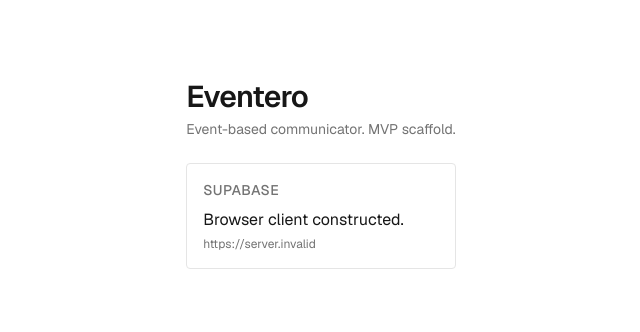
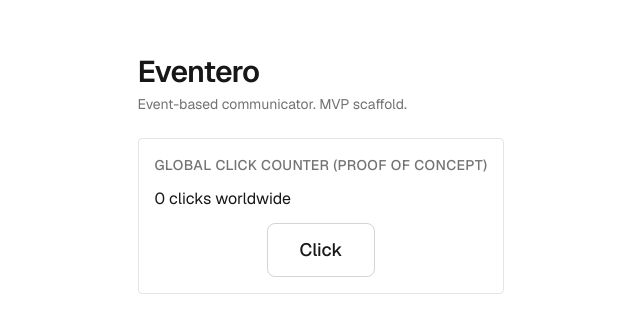
Before and after one commit to kacper-mush/Eventero, a Next.js app: page / in a window 1280 px wide. Shown: the part 226-558 px from the top of the page, without its empty margins (319-959 px from the left). Built offline with nearby package versions, Linux system fonts and the light colour scheme; no server answers; the database is empty.

Commit message:
Simple click counter proof of concept (#16)

```diff
--- a/src/app/page.tsx
+++ b/src/app/page.tsx
@@ -1,29 +1,46 @@
 "use client";
+
+import { useEffect, useState } from "react";
 
 import { createClient } from "@/lib/supabase/client";
 
-type Status =
-  | { kind: "connected"; detail: string }
-  | { kind: "missing-env" }
-  | { kind: "error"; detail: string };
-
-function checkSupabase(): Status {
-  const url = process.env.NEXT_PUBLIC_SUPABASE_URL;
-  const key = process.env.NEXT_PUBLIC_SUPABASE_ANON_KEY;
-  if (!url || !key) return { kind: "missing-env" };
-  try {
-    createClient();
-    return { kind: "connected", detail: url };
-  } catch (err) {
-    return {
-      kind: "error",
-      detail: err instanceof Error ? err.message : String(err),
-    };
-  }
-}
+const supabase = createClient();
 
 export default function Home() {
-  const status = checkSupabase();
+  const [count, setCount] = useState<number | null>(null);
+  const [error, setError] = useState<string | null>(null);
+  const [pending, setPending] = useState(false);
+
+  useEffect(() => {
+    let cancelled = false;
+    (async () => {
+      const { count, error } = await supabase
+        .from("clicks")
+        .select("*", { count: "exact", head: true });
+      if (cancelled) return;
+      if (error) setError(error.message);
+      else setCount(count ?? 0);
+    })();
+    return () => {
+      cancelled = true;
+    };
+  }, []);
+
+  async function handleClick() {
+    setPending(true);
+    setError(null);
+    const { error: insertError } = await supabase.from("clicks").insert({});
+    if (insertError) {
+      setError(insertError.message);
+    } else {
+      const { count, error: countError } = await supabase
+        .from("clicks")
+        .select("*", { count: "exact", head: true });
+      if (countError) setError(countError.message);
+      else setCount(count ?? 0);
+    }
+    setPending(false);
+  }
 
   return (
     <main className="mx-auto flex min-h-screen max-w-xl flex-col justify-center gap-6 p-6 font-sans">
@@ -34,19 +51,24 @@ export default function Home() {
         </p>
       </header>
 
-      <section className="rounded border border-neutral-200 p-4 dark:border-neutral-800">
+      <section className="flex flex-col gap-3 rounded border border-neutral-200 p-4 dark:border-neutral-800">
         <h2 className="text-sm font-medium uppercase tracking-wide text-neutral-500">
-          Supabase
+          Global click counter (Proof of concept)
         </h2>
-        <p className="mt-2 text-base">
-          {status.kind === "connected" && "Browser client constructed."}
-          {status.kind === "missing-env" &&
-            "NEXT_PUBLIC_SUPABASE_URL / NEXT_PUBLIC_SUPABASE_ANON_KEY are not set."}
-          {status.kind === "error" && "Failed to construct client."}
+        <p className="text-base">
+          {count === null ? "…" : `${count.toLocaleString()} clicks worldwide`}
         </p>
-        {"detail" in status && (
-          <p className="mt-1 break-all text-xs text-neutral-500">
-            {status.detail}
+        <button
+          type="button"
+          onClick={handleClick}
+          disabled={pending}
+          className="self-center rounded-lg border border-neutral-300 px-8 py-3 text-lg font-medium transition duration-75 hover:bg-neutral-100 active:scale-95 active:bg-neutral-200 disabled:opacity-50 dark:border-neutral-700 dark:hover:bg-neutral-900 dark:active:bg-neutral-800"
+        >
+          Click
+        </button>
+        {error && (
+          <p className="break-all text-xs text-red-600 dark:text-red-400">
+            {error}
           </p>
         )}
       </section>
```
Also changed, not shown: 2 other files (tests, documents, lock files or other folders).
